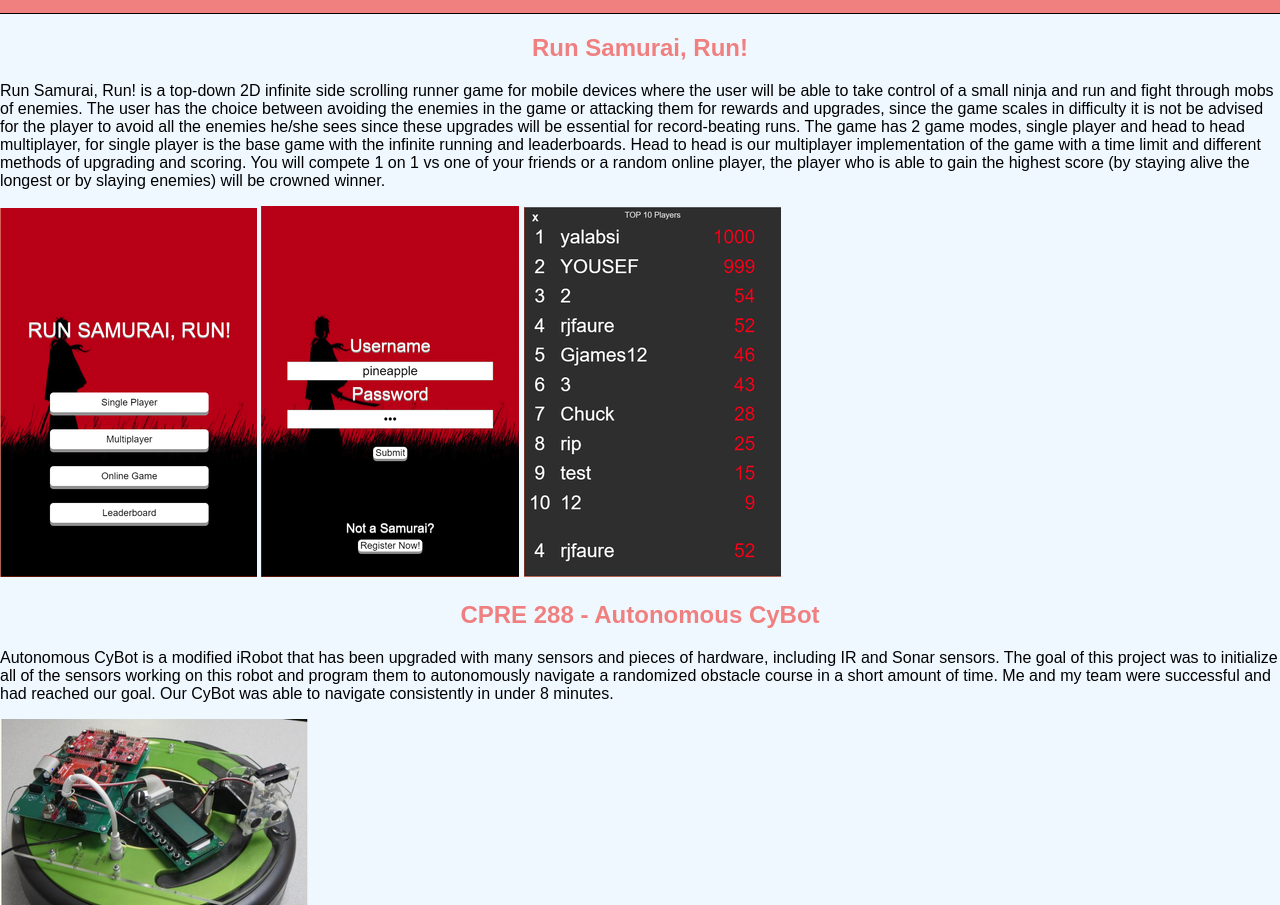
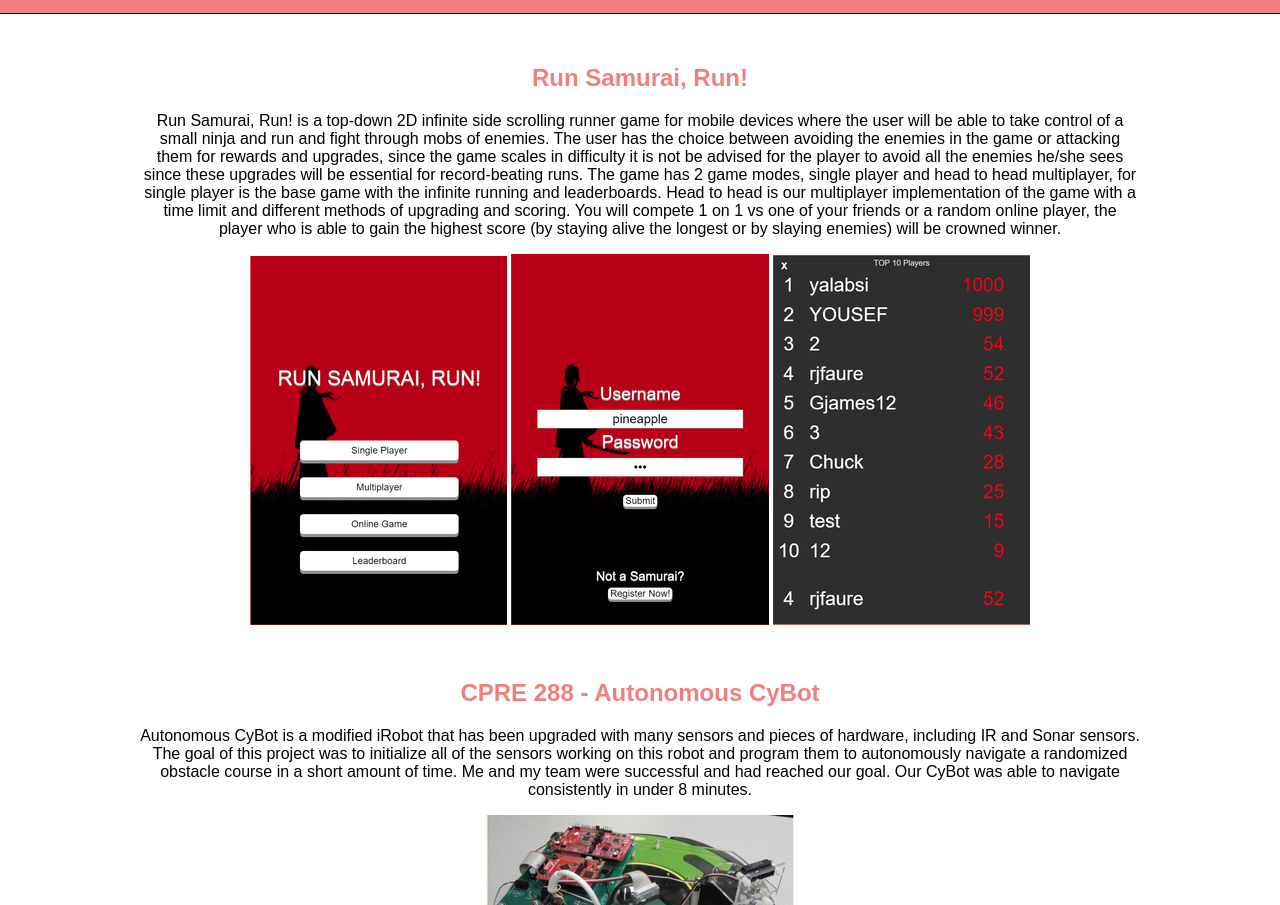
Before and after one commit to Rickyf115/portfolio, a plain HTML site: page projects.html in a window 1280 px wide. Shown: the part 47-952 px from the top of the page. Drawn offline with Linux system fonts and the light colour scheme.

Commit message:
Projects cleaned up

```diff
--- a/css/style.css
+++ b/css/style.css
@@ -20,7 +20,7 @@ h2{
   color: lightcoral;
 }
 body{
-	background-color: aliceblue;
+	background-color: white;
 	padding: 0;
 	margin: 0;
 }
@@ -29,6 +29,20 @@ header{
 	background-color: lightcoral;
 	text-align: right;
 	border-bottom: black 1px solid;
+}
+
+#content{
+	text-align: center;
+	margin: 50px auto 50px auto;
+	width: 1000px;
+}
+
+#run{
+	margin-bottom: 50px;
+}
+
+#cybot{
+	margin-top: 50px;
 }
 
 #aboutcontent{
```
